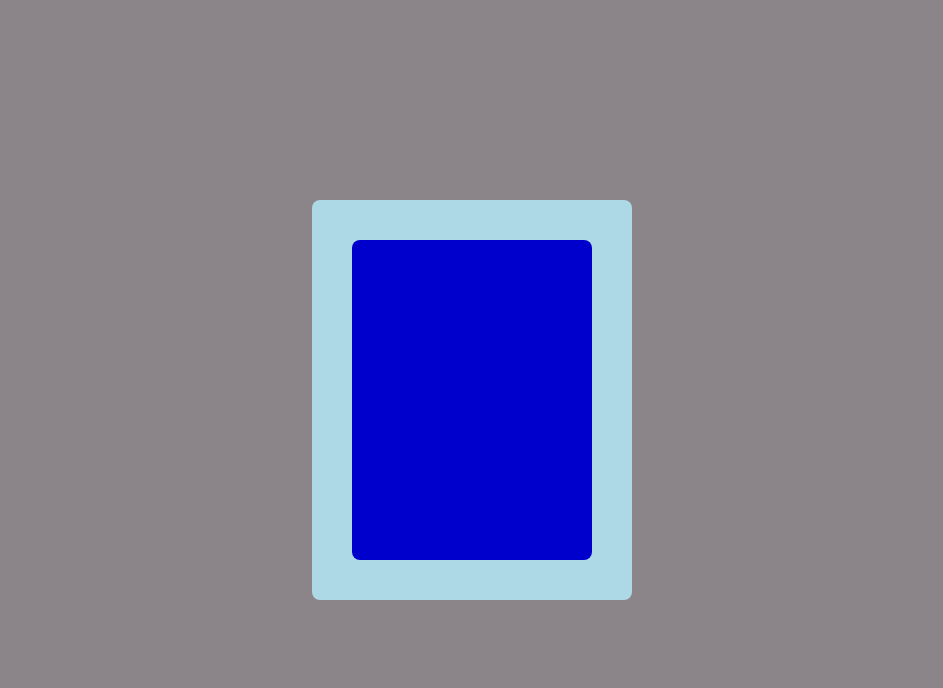
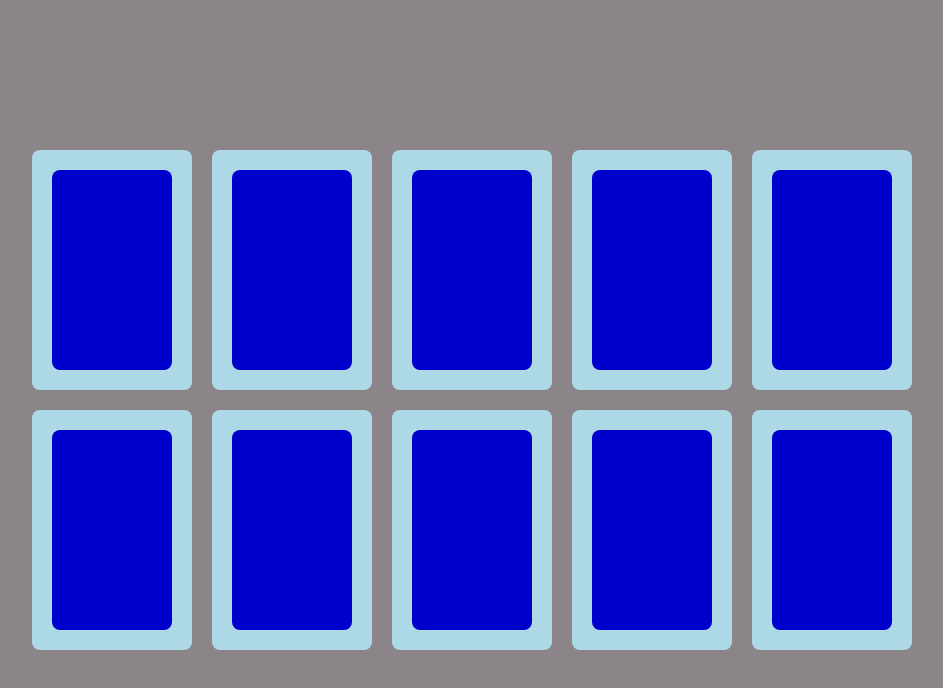
Before and after one commit to LuPinssss/ChanceCulator2, a React (Vite) app: page / in a window 1280 px wide. Shown: the top 688 px of the page, without its empty margins (168-1111 px from the left). Built offline with nearby package versions, Linux system fonts and the light colour scheme.

Commit message:
feat: lift flip state to App, pass values via props, fix shuffle re-render bug

```diff
--- a/src/App.jsx
+++ b/src/App.jsx
@@ -1,17 +1,28 @@
 import { useState } from 'react'
-import heroImg from './assets/hero.png'
-import reactLogo from './assets/react.svg'
-import viteLogo from './assets/vite.svg'
-import './App.css'
 import FlipCard from  './components/FlipCard.jsx'
 
 function App() {
-  const [count, setCount] = useState(0)
-
+  const cardNumbers = [1,1,2,2,3,3,4,4,5,5]
+  const [shuffledNumbers] = useState(() => shuffle(cardNumbers))
+  const [flippedIndexes, setFlippedIndexes] = useState([])
+  function handleCardClick(index) {
+    setFlippedIndexes([...flippedIndexes, index])
+  }
+  function shuffle(array) {
+    for (let i = array.length - 1; i > 0; i--) {
+      const j = Math.floor(Math.random() * (i + 1));
+      [array[i], array[j]] = [array[j], array[i]];
+    }
+    return array;
+}
   return (
-    <>
-      <FlipCard></FlipCard>
-    </>
+    <div className="flex min-h-screen justify-center items-center bg-[#8B8589]">
+      <div className="grid grid-cols-5 gap-5">
+        {shuffledNumbers.map((num, index) => (
+          <FlipCard key={index} value={num} isFlipped={flippedIndexes.includes(index)} onClick={() => handleCardClick(index)}/>
+        ))}
+      </div>
+    </div>
   )
 }
 
--- a/src/components/FlipCard.jsx
+++ b/src/components/FlipCard.jsx
@@ -1,23 +1,19 @@
 import { useState } from "react";
 
-function FlipCard(){
-    const [number] = useState(() => Math.floor(Math.random() * 10))
-    const [flipped, setFlipped] = useState(false)
+function FlipCard({ value, isFlipped, onClick }){
     return(
-        <div className="flex bg-[#8B8589] min-h-screen justify-center items-center">
-            <div className={`transition-transform ${flipped ? "[transform:rotateY(180deg)]":""} flex justify-center items-center w-80 h-100 rounded-lg bg-[#ADD8E6]`}
-                onClick={() => setFlipped(!flipped)}>
-                {flipped  && (
+        <div className={`transition-transform ${isFlipped? "[transform:rotateY(180deg)]":""} flex justify-center items-center w-40 h-60 rounded-lg bg-[#ADD8E6]`}
+            onClick={onClick}>
+            {isFlipped  && (
             <>
-                    <div className="text-8xl [transform:rotateY(180deg)]">{number}</div>
+                <div className="text-8xl [transform:rotateY(180deg)]">{value}</div>
             </>
             )}
-                {!flipped  && (
+            {!isFlipped  && (
             <>
-                    <div className="flex justify-center items-center w-60 h-80 rounded-lg bg-[#0000CD]"></div>
+                <div className="flex justify-center items-center w-30 h-50 rounded-lg bg-[#0000CD]"></div>
             </>
             )}
-            </div>
         </div>
     )
 }
```
Lines whose indentation alone changed are shown as unchanged.
